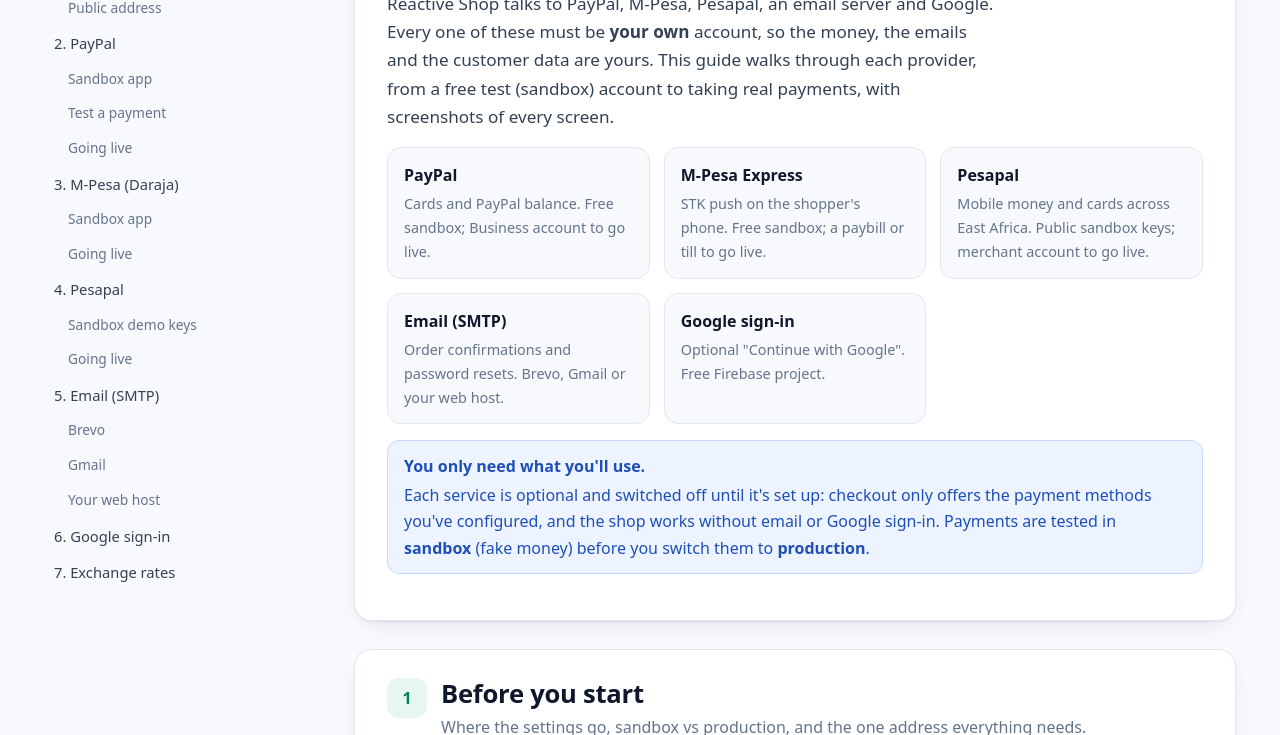
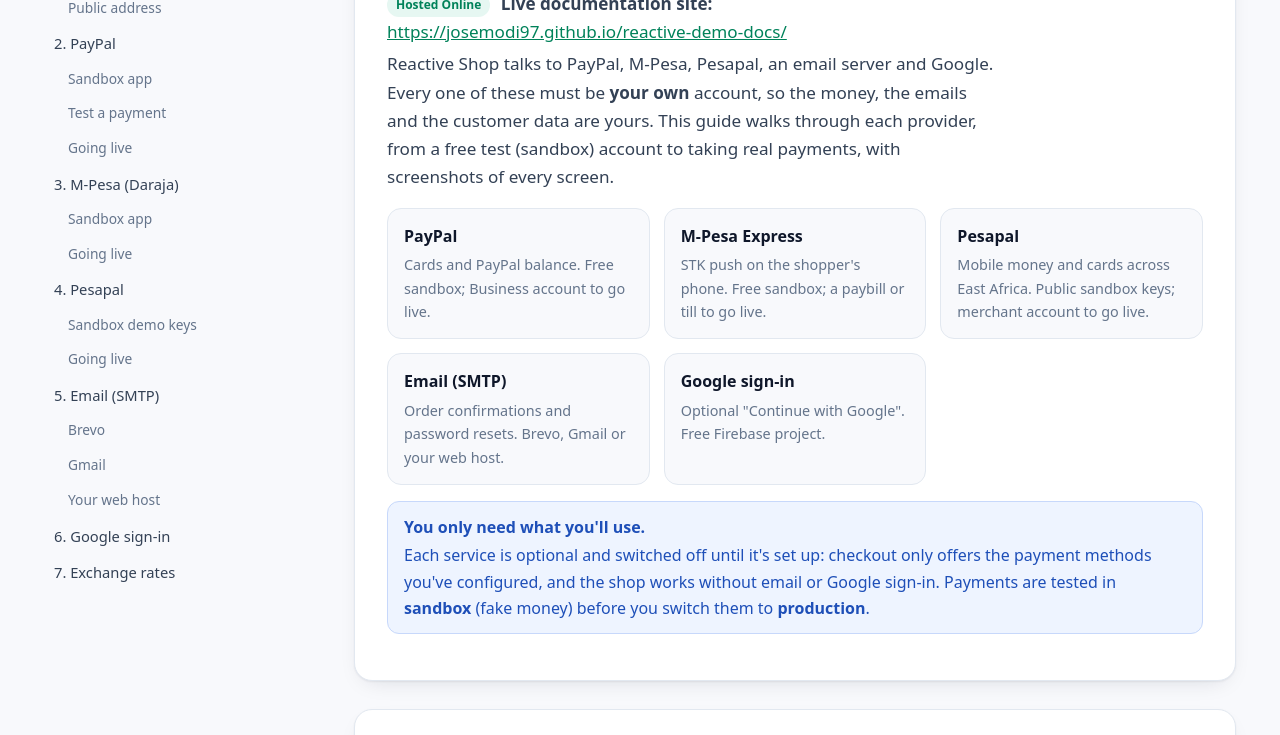
Before and after one commit to JoseModi97/reactive-demo-docs, a plain HTML site: page index.html in a window 1280 px wide. Shown: the part 199-934 px from the top of the page. Drawn offline with Linux system fonts and the light colour scheme.

Commit message:
Update docs with live site banner and navigation links

```diff
--- a/index.html
+++ b/index.html
@@ -147,6 +147,7 @@
 <header class="hero">
   <div class="eyebrow">Setup guide</div>
   <h1>Connecting your own payment, email and sign-in accounts</h1>
+  <p><span class="pill">Hosted Online</span> <b>Live documentation site:</b> <a href="https://josemodi97.github.io/reactive-demo-docs/" target="_blank" rel="noopener">https://josemodi97.github.io/reactive-demo-docs/</a></p>
   <p>Reactive Shop talks to PayPal, M-Pesa, Pesapal, an email server and Google. Every one of these
     must be <b>your own</b> account, so the money, the emails and the customer data are yours. This guide
     walks through each provider, from a free test (sandbox) account to taking real payments, with screenshots
```
Also changed, not shown: 1 other file.
